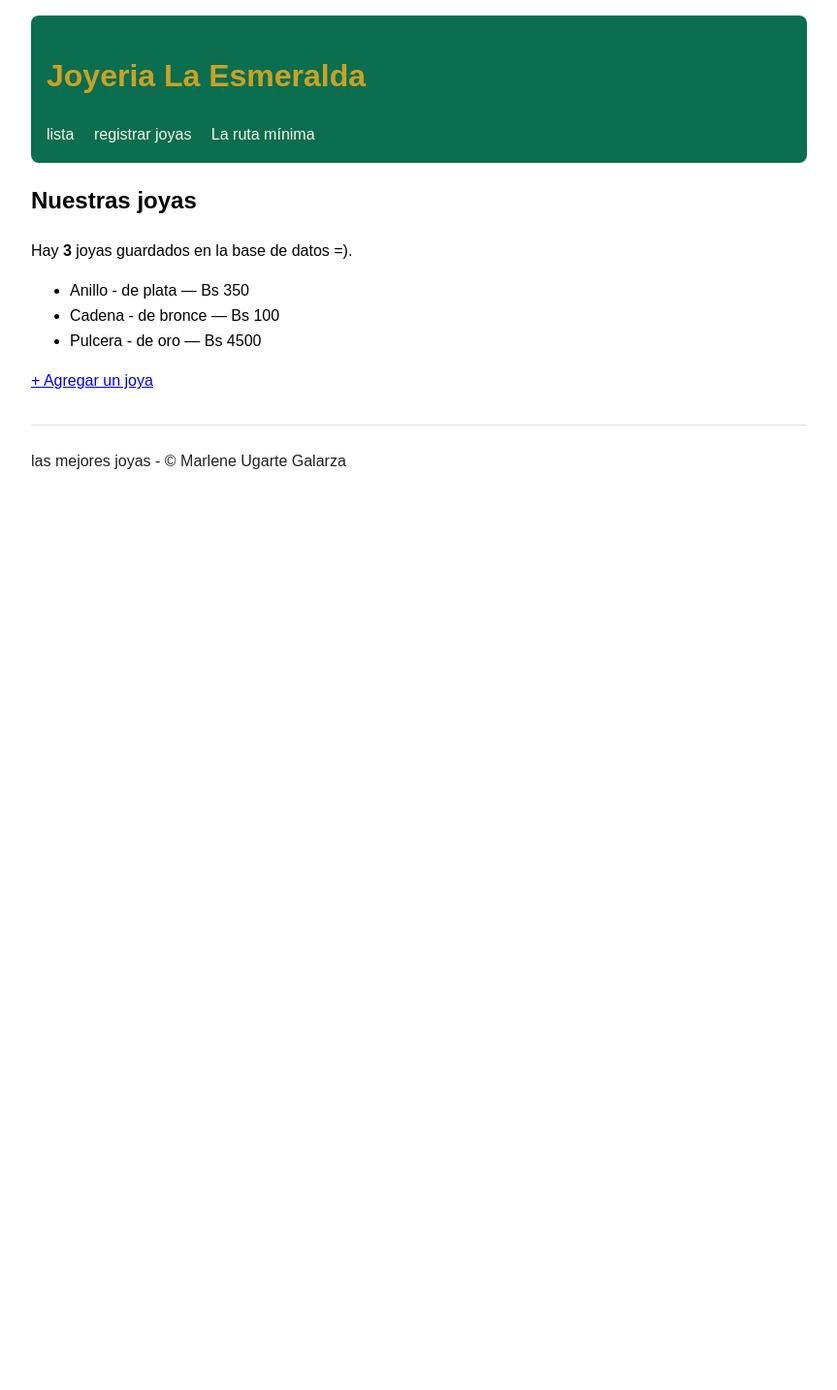
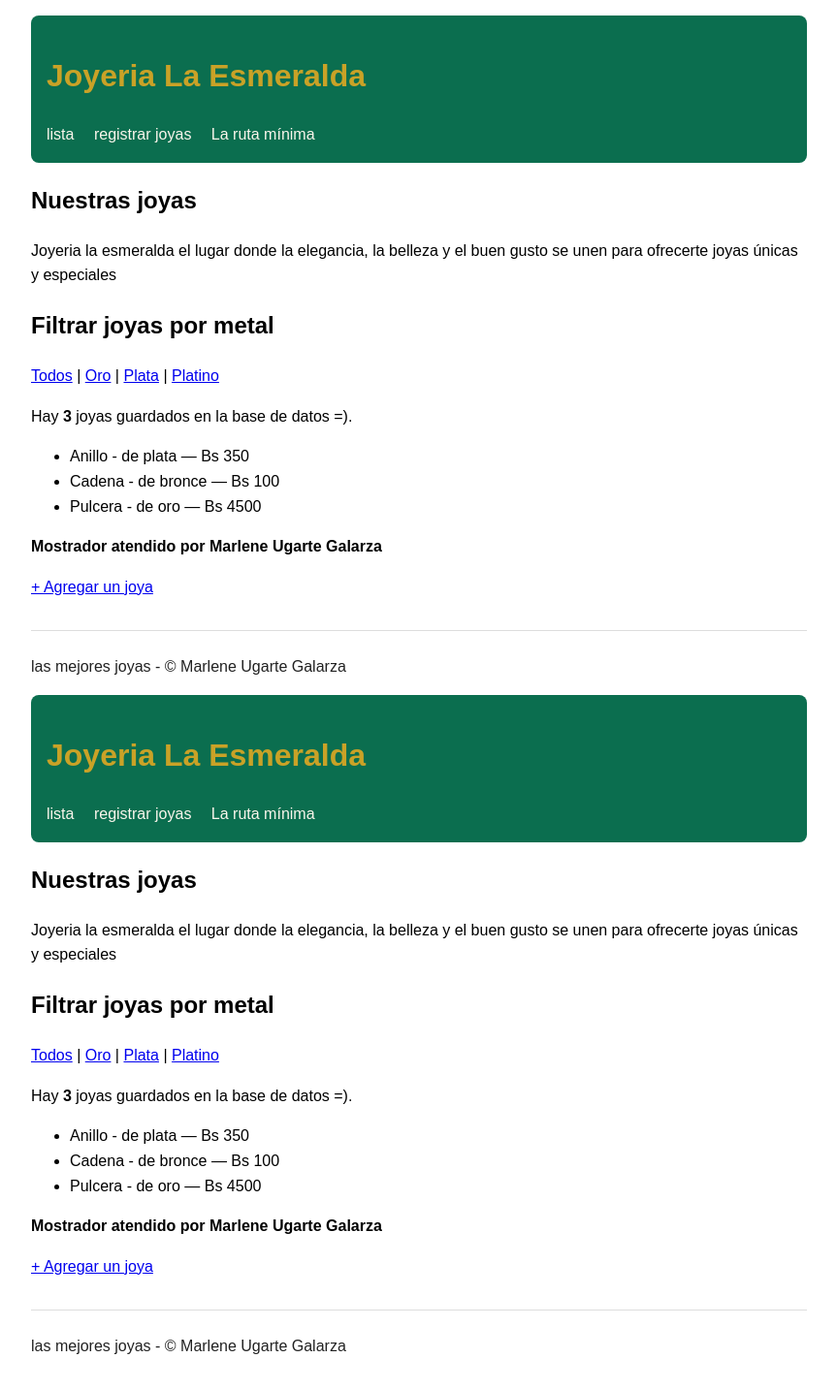
Before and after one commit to marleneugarte/practicas, a Laravel app: page /joyas in a window 1280 px wide. Shown: the whole page at 97% size, without its empty margins (208-1071 px from the left). Before the commit the page ends 484 px from the top, so only its background shows below. Run offline with Laravel 12, Linux system fonts and the light colour scheme; data comes from the database, SQL or seed files in the repository.

Commit message:
en porceso
en proceso algunas modificaciones

```diff
--- a/segunda-instancia/resources/views/joyas.blade.php
+++ b/segunda-instancia/resources/views/joyas.blade.php
@@ -1,7 +1,16 @@
+@extends('layouts.baseJoyas')
 @extends('layouts.baseJoyas')
 
 @section('contenido')
   <h2>Nuestras joyas</h2>
+  <p>Joyeria la esmeralda el lugar donde la elegancia, la belleza y el buen gusto se unen para ofrecerte joyas únicas y especiales</p>
+   <h2>Filtrar joyas por metal</h2>
+
+    <a href="/joyas">Todos</a> |
+    <a href="/joyas?metal=Oro">Oro</a> |
+    <a href="/joyas?metal=Plata">Plata</a> |
+    <a href="/joyas?metal=Platino">Platino</a>
+
 
   {{-- count() sobre lo que llegó de la BD: cuántas filas hay hoy. --}}
   <p>Hay <strong>{{ count($joyas) }}</strong> joyas guardados en la base de datos =).</p>
@@ -15,5 +24,7 @@
     @endforeach
   </ul>
 
+  <p><strong>Mostrador atendido por Marlene Ugarte Galarza</strong></p>
+
   <p><a href="/joyas/nuevo">+ Agregar un joya</a></p>
 @endsection
```
